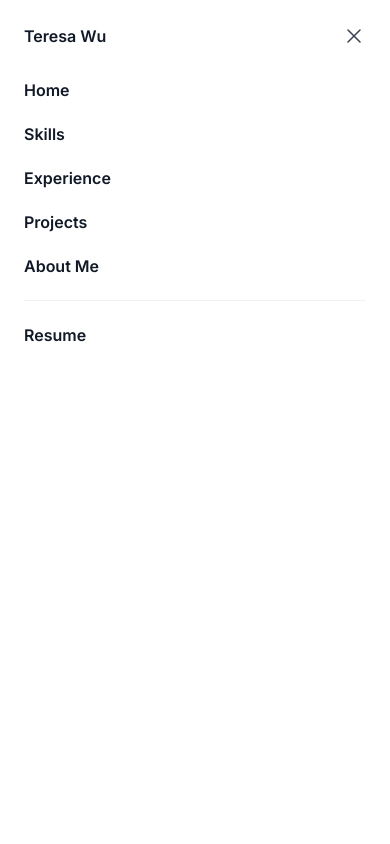
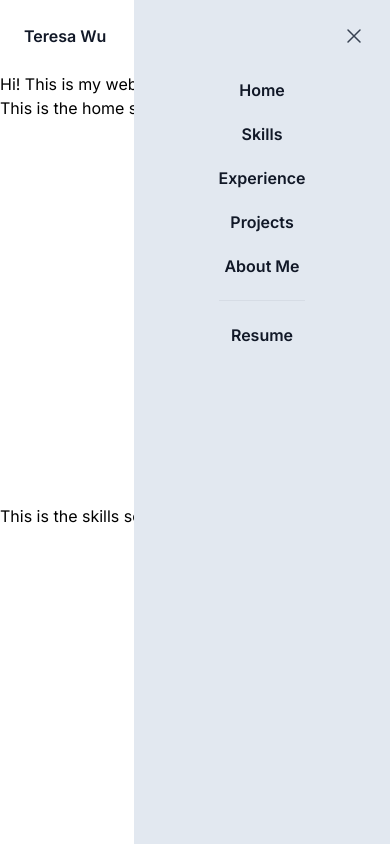
Before and after one commit to tqwu/portfolio, a Next.js app: page / in a window 390 px wide. Both pictures are taken after a click on the button "Open main menu". Shown: the top 844 px of the page. Built offline with nearby package versions, Linux system fonts and the light colour scheme.

Commit message:
#3 Made drawer smaller + added automatic close upon clicking a menu item

```diff
--- a/src/components/header.tsx
+++ b/src/components/header.tsx
@@ -15,7 +15,7 @@ export default function Example() {
     <header className="sticky top-0 bg-white">
 
       {/* Desktop View Start */}
-      <nav className="mx-auto flex max-w-7xl items-center justify-between p-6 lg:px-8" aria-label="Global">
+      <nav className="mx-auto flex max-w-7xl items-center justify-between p-6 lg:px-8" aria-label="Navigation Panel Desktop">
 
         {/* Logo Start */}
         <div className="lg:flex lg:flex-1 lg:justify-start">
@@ -73,11 +73,8 @@ export default function Example() {
       {/* Mobile View Start */}
       <Dialog as="div" className="lg:hidden" open={mobileMenuOpen} onClose={setMobileMenuOpen}>
         <div className="fixed inset-0 z-10" />
-        <Dialog.Panel className="fixed inset-y-0 right-0 z-10 w-full overflow-y-auto bg-white px-6 py-6 sm:max-w-sm sm:ring-1 sm:ring-gray-900/10">
-          <div className="flex items-center justify-between">
-            <span className="text-base font-semibold leading-6 text-gray-900">
-              Teresa Wu
-            </span>
+        <Dialog.Panel className="fixed inset-y-0 right-0 z-10 w-64 overflow-y-auto bg-slate-200 px-6 py-6 sm:max-w-sm sm:ring-1 sm:ring-gray-900/10">
+          <div className="flex items-center justify-end">
             <button
               type="button"
               className="-m-2.5 rounded-md p-2.5 text-gray-700"
@@ -87,36 +84,43 @@ export default function Example() {
               <XMarkIcon className="h-6 w-6" aria-hidden="true" />
             </button>
           </div>
-          <div className="mt-6 flow-root">
+
+          <div className="flex justify-center mt-6">
             <div className="-my-6 divide-y divide-gray-500/10">
+
               <div className="space-y-2 pt-6 pb-4">
                 <Link
                   href="#top"
-                  className="-mx-3 block rounded-lg px-3 py-1 text-base font-semibold leading-7 text-gray-900 hover:text-gray-300"
+                  className="-mx-3 block rounded-lg px-3 py-1 text-base text-center font-semibold leading-7 text-gray-900 hover:text-gray-300"
+                  onClick={() => setMobileMenuOpen(false)}
                 >
                   Home
                 </Link>
                 <Link
                   href="#skills"
-                  className="-mx-3 block rounded-lg px-3 py-1 text-base font-semibold leading-7 text-gray-900 hover:text-gray-300"
+                  className="-mx-3 block rounded-lg px-3 py-1 text-base text-center font-semibold leading-7 text-gray-900 hover:text-gray-300"
+                  onClick={() => setMobileMenuOpen(false)}
                 >
                   Skills
                 </Link>
                 <Link
                   href="#experience"
-                  className="-mx-3 block rounded-lg px-3 py-1 text-base font-semibold leading-7 text-gray-900 hover:text-gray-300"
+                  className="-mx-3 block rounded-lg px-3 py-1 text-base text-center font-semibold leading-7 text-gray-900 hover:text-gray-300"
+                  onClick={() => setMobileMenuOpen(false)}
                 >
                   Experience
                 </Link>
                 <Link
                   href="#projects"
-                  className="-mx-3 block rounded-lg px-3 py-1 text-base font-semibold leading-7 text-gray-900 hover:text-gray-300"
+                  className="-mx-3 block rounded-lg px-3 py-1 text-base text-center font-semibold leading-7 text-gray-900 hover:text-gray-300"
+                  onClick={() => setMobileMenuOpen(false)}
                 >
                   Projects
                 </Link>
                 <Link
                   href="#about-me"
-                  className="-mx-3 block rounded-lg px-3 py-1 text-base font-semibold leading-7 text-gray-900 hover:text-gray-300"
+                  className="-mx-3 block rounded-lg px-3 py-1 text-base text-center font-semibold leading-7 text-gray-900 hover:text-gray-300"
+                  onClick={() => setMobileMenuOpen(false)}
                 >
                   About Me
                 </Link>
@@ -125,7 +129,7 @@ export default function Example() {
               <div className="py-3">
                 <Link
                   href="#"
-                  className="-mx-3 block rounded-lg px-3 py-2 text-base font-semibold leading-7 text-gray-900 hover:text-gray-300"
+                  className="-mx-3 block rounded-lg px-3 py-2 text-base text-center font-semibold leading-7 text-gray-900 hover:text-gray-300"
                 >
                   Resume
                 </Link>
```
